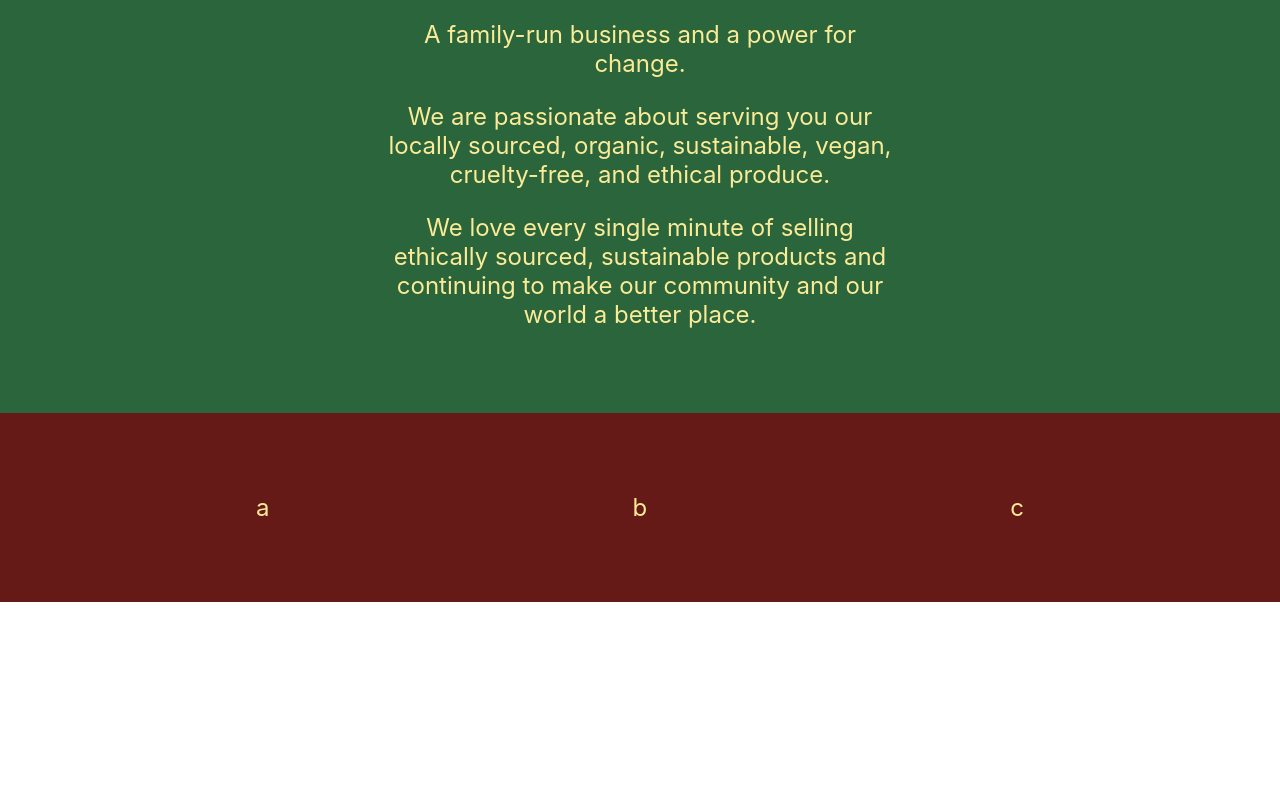
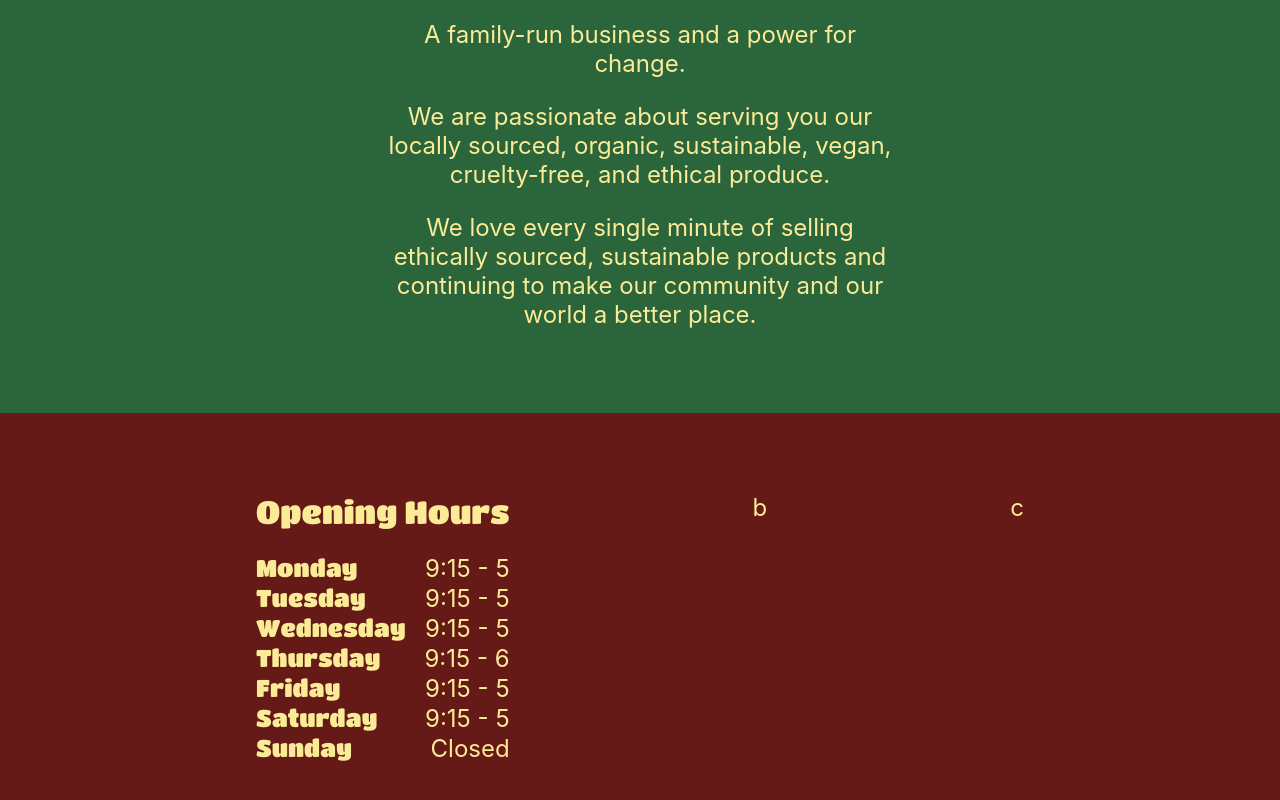
Before and after one commit to sudokufan/christines, a React (Create React App) app: page / in a window 1280 px wide. Shown: the part 276-1076 px from the top of the page. Before the commit the page ends 878 px from the top, so only its background shows below. Built offline with nearby package versions, Linux system fonts and the light colour scheme.

Commit message:
footer opening hours

```diff
--- a/src/footer/footer.css
+++ b/src/footer/footer.css
@@ -1,3 +1,5 @@
+@import url("https://fonts.googleapis.com/css2?family=Titan+One");
+
 * {
   box-sizing: border-box;
 }
@@ -15,4 +17,45 @@
   .footerContent {
     margin: 80px 0 80px 0;
   }
+
+  .openingHours {
+    .hoursTitle {
+      font-family: "Titan One", sans-serif;
+      font-size: 2rem;
+    }
+
+    .times {
+      width: 100%;
+      display: flex;
+      justify-content: space-between;
+      text-align: center;
+
+      .days,
+      .hours {
+        list-style-type: none;
+        padding: 0;
+
+        .listItem {
+          height: 30px;
+        }
+      }
+
+      .days {
+        text-align: left;
+        font-family: "Titan One", sans-serif;
+      }
+
+      .hours {
+        text-align: right;
+      }
+    }
+
+    .flex-item {
+      flex: 1;
+      display: flex;
+      flex-direction: column;
+      justify-content: center;
+      max-width: 760px;
+    }
+  }
 }
--- a/src/footer/footer.js
+++ b/src/footer/footer.js
@@ -3,7 +3,29 @@ import "./footer.css";
 function Footer() {
   return (
     <footer className="footer">
-      <div className="footerContent">a</div>
+      <div className="footerContent openingHours">
+        <span className="hoursTitle">Opening Hours</span>
+        <div class="times">
+          <ul class="days">
+            <li className="listItem">Monday</li>
+            <li className="listItem">Tuesday</li>
+            <li className="listItem">Wednesday</li>
+            <li className="listItem">Thursday</li>
+            <li className="listItem">Friday</li>
+            <li className="listItem">Saturday</li>
+            <li className="listItem">Sunday</li>
+          </ul>
+          <ul class="hours">
+            <li className="listItem">9:15 - 5</li>
+            <li className="listItem">9:15 - 5</li>
+            <li className="listItem">9:15 - 5</li>
+            <li className="listItem">9:15 - 6</li>
+            <li className="listItem">9:15 - 5</li>
+            <li className="listItem">9:15 - 5</li>
+            <li className="listItem">Closed</li>
+          </ul>
+        </div>
+      </div>
       <div className="footerContent">b</div>
       <div className="footerContent">c</div>
     </footer>
```
